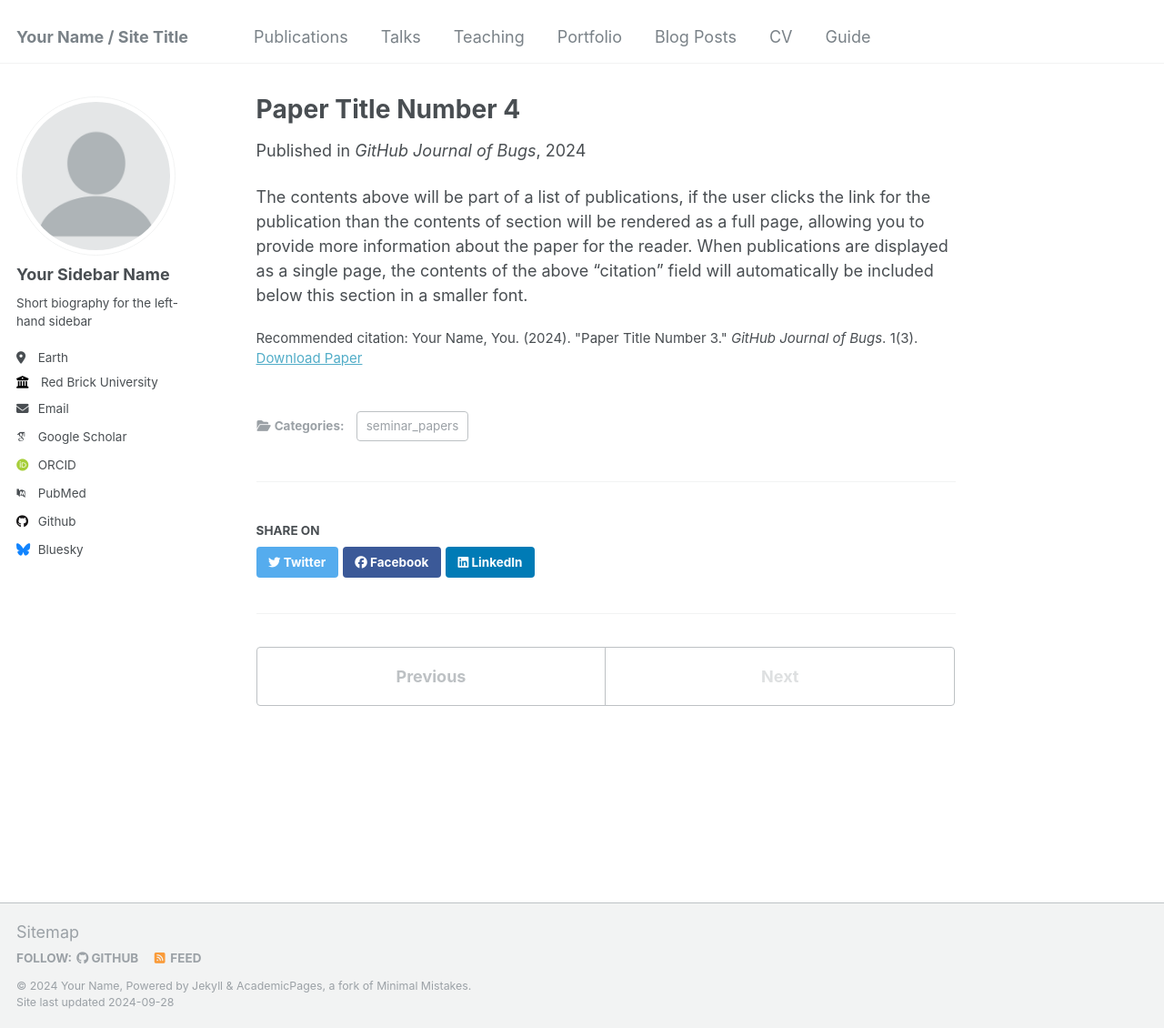
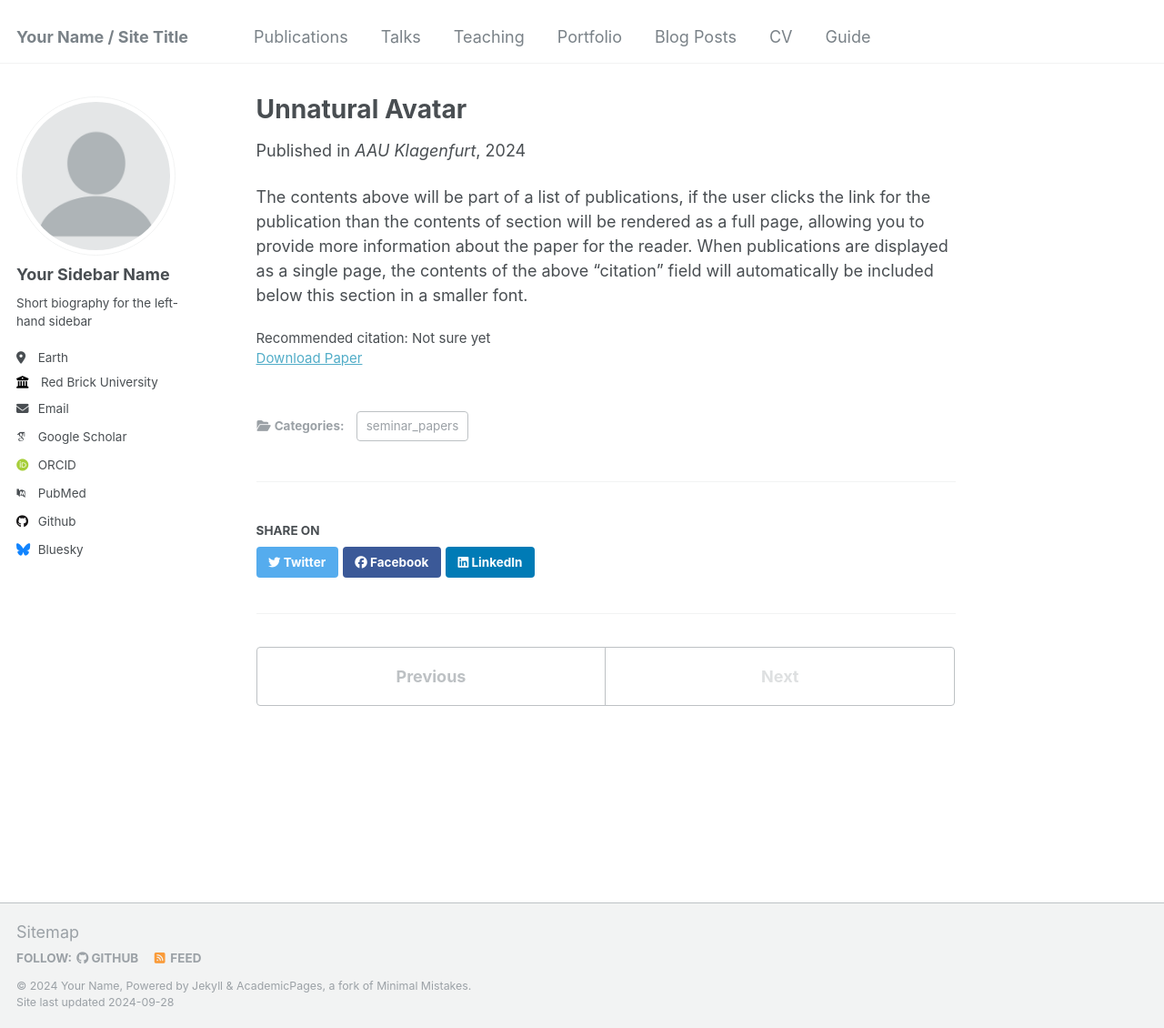
Before and after one commit to chrabz/chrabz.github.io, a Jekyll site: the page built from _publications/2024-09-28-unnatural-avatar.md, in a window 1280 px wide and 1130 px high. Shown: the whole window at 91% size. Built offline with Jekyll 4.4.1, drawn with Linux system fonts in a browser that asks for light colours; some web fonts are replaced.

Commit message:
Automated commit: Updated website content

```diff
--- a/_publications/2024-09-28-unnatural-avatar.md
+++ b/_publications/2024-09-28-unnatural-avatar.md
@@ -1,13 +1,13 @@
 ---
-title: "Paper Title Number 4"
+title: "Unnatural Avatar"
 collection: publications
 category: seminar_papers
-permalink: /publication/2024-02-17-paper-title-number-4
+permalink: /publication/2024-09-28-unnatural-avatar
 excerpt: 'This paper is about fixing template issue #693.'
-date: 2024-02-17
-venue: 'GitHub Journal of Bugs'
+date: 2024-09-28
+venue: 'AAU Klagenfurt'
 paperurl: 'http://chrabz.github.io/files/Unnatural_Avatar.pdf'
-citation: 'Your Name, You. (2024). &quot;Paper Title Number 3.&quot; <i>GitHub Journal of Bugs</i>. 1(3).'
+citation: 'Not sure yet'
 ---
 
 The contents above will be part of a list of publications, if the user clicks the link for the publication than the contents of section will be rendered as a full page, allowing you to provide more information about the paper for the reader. When publications are displayed as a single page, the contents of the above "citation" field will automatically be included below this section in a smaller font.
```
